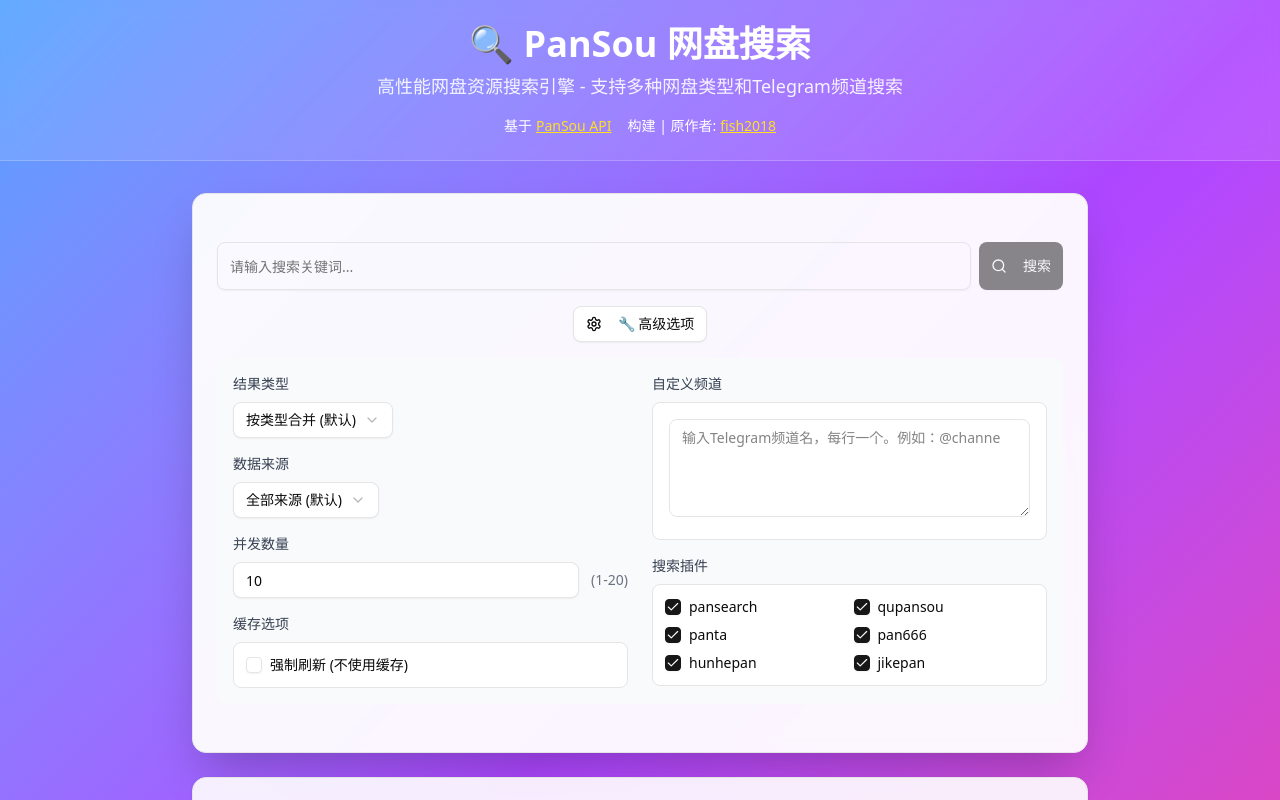
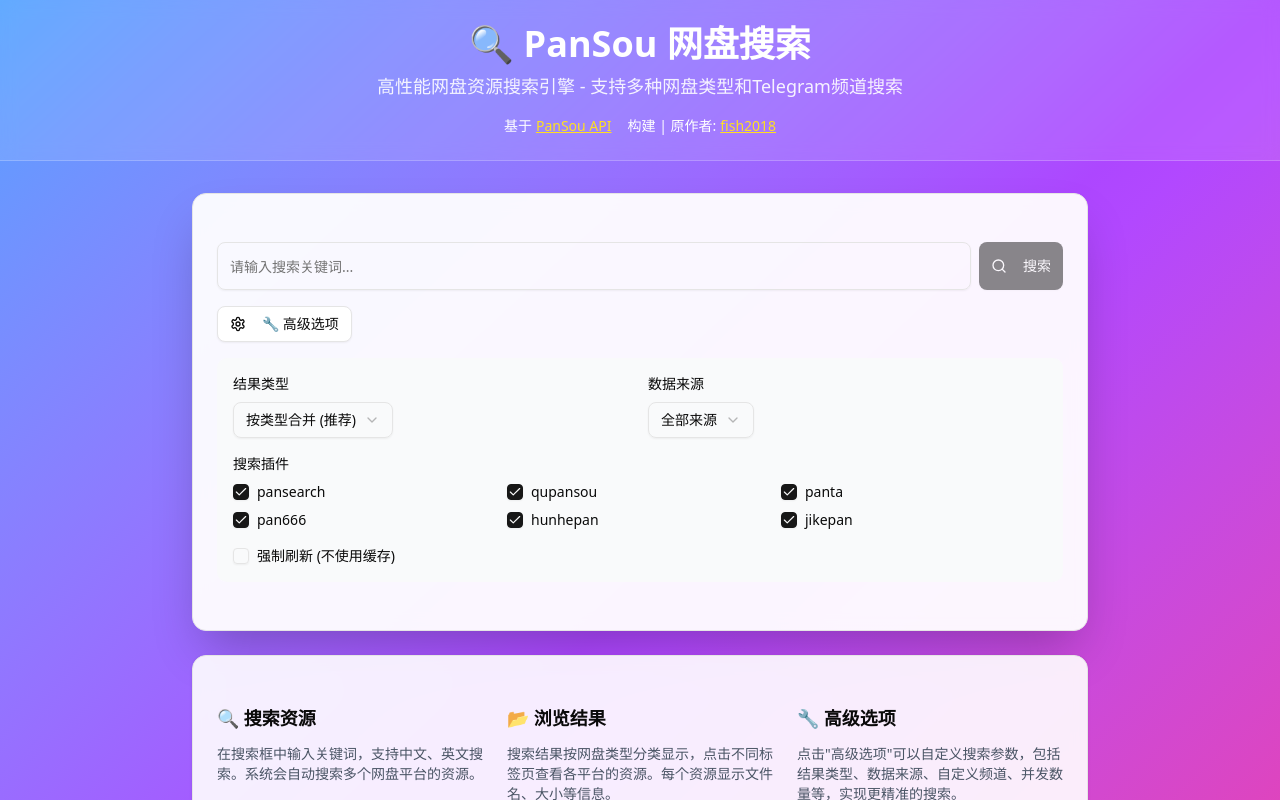
Before and after one commit to 51sky/Pansou123, a React (Vite) app: page / in a window 1280 px wide. Both pictures are taken after a click on the button "🔧 高级选项". Shown: the top 800 px of the page. Built offline with nearby package versions, Linux system fonts and the light colour scheme.

Commit message:
Update App.jsx

```diff
--- a/src/App.jsx
+++ b/src/App.jsx
@@ -1,5 +1,5 @@
 import { useState } from 'react'
-import { Search, Settings, Loader2, ExternalLink, Copy, Clock, Tag, File } from 'lucide-react'
+import { Search, Settings, Loader2, ExternalLink, Copy, Clock, Tag } from 'lucide-react'
 import { Button } from '@/components/ui/button.jsx'
 import { Input } from '@/components/ui/input.jsx'
 import { Card, CardContent, CardHeader, CardTitle } from '@/components/ui/card.jsx'
@@ -20,8 +20,7 @@
     src: 'all',
     plugins: ['pansearch', 'qupansou', 'panta', 'pan666', 'hunhepan', 'jikepan'],
     refresh: false,
-    conc: 10,
-    channels: '' // 新增自定义频道字段
+    conc: 10
   })
 
   const pluginOptions = [
@@ -101,14 +100,14 @@
     },
     magnet: {
       name: '磁力链接',
-      icon: '🧲', // 磁力链接图标更新
+      icon: '🧲',
       color: 'bg-gray-500',
       textColor: 'text-gray-700',
       bgColor: 'bg-gray-50'
     },
     ed2k: {
       name: '电驴链接',
-      icon: '🔗', // 电驴链接图标更新
+      icon: '🔗',
       color: 'bg-slate-500',
       textColor: 'text-slate-700',
       bgColor: 'bg-slate-50'
@@ -125,15 +124,6 @@
     }
   }
 
-  // 文件大小格式化函数
-  const formatSize = (bytes) => {
-    if (bytes === 0) return '未知大小'
-    if (bytes < 1024) return `${bytes} B`
-    if (bytes < 1024 * 1024) return `${(bytes / 1024).toFixed(2)} KB`
-    if (bytes < 1024 * 1024 * 1024) return `${(bytes / (1024 * 1024)).toFixed(2)} MB`
-    return `${(bytes / (1024 * 1024 * 1024)).toFixed(2)} GB`
-  }
-
   const handleSearch = async () => {
     if (!searchQuery.trim()) return
 
@@ -144,15 +134,14 @@
         refresh: advancedOptions.refresh.toString(),
         res: advancedOptions.res,
         src: advancedOptions.src,
-        plugins: advancedOptions.plugins.join(','),
-        conc: advancedOptions.conc.toString(),
-        channel: advancedOptions.channels.split('\n').filter(Boolean).join(',') // 新增频道参数
+        plugins: advancedOptions.plugins.join(',')
       })
 
       const response = await fetch(`http://195.133.5.152:1234/api/search?${params}`)
       const data = await response.json()
 
       if (response.ok && data.code === 0) {
+        // API返回格式为 {code: 0, message: "success", data: {...}}
         setSearchResults(data.data)
       } else {
         console.error('搜索失败:', data.message)
@@ -242,116 +231,49 @@
               </Button>
             </div>
 
-            {/* Advanced Options - 修改此处使按钮居中 */}
+            {/* Advanced Options */}
             <Collapsible open={showAdvanced} onOpenChange={setShowAdvanced}>
-              <div className="flex justify-center"> {/* 添加此div使按钮居中 */}
               <CollapsibleTrigger asChild>
-                  <Button variant="outline" className="mb-4 flex justify-center items-center">
+                <Button variant="outline" className="mb-4">
                   <Settings className="w-4 h-4 mr-2" />
                   🔧 高级选项
                 </Button>
               </CollapsibleTrigger>
-              </div>
               <CollapsibleContent className="space-y-4 p-4 bg-gray-50 rounded-lg">
-                {/* 网格布局美化高级选项 */}
-                <div className="grid grid-cols-1 md:grid-cols-2 gap-6">
-                  {/* 左侧列 */}
-                  <div className="space-y-4">
-                    {/* 结果类型分组 */}
-                    <div className="space-y-2">
-                      <h3 className="text-sm font-medium text-gray-700">结果类型</h3>
-                      <Select
-                        value={advancedOptions.res}
-                        onValueChange={(value) => setAdvancedOptions(prev => ({ ...prev, res: value }))}
-                        className="w-full"
-                      >
-                        <SelectTrigger className="bg-white">
-                          <SelectValue placeholder="选择结果类型" />
+                <div className="grid grid-cols-1 md:grid-cols-2 gap-4">
+                  <div>
+                    <label className="block text-sm font-medium mb-2">结果类型</label>
+                    <Select value={advancedOptions.res} onValueChange={(value) =>
+                      setAdvancedOptions(prev => ({ ...prev, res: value }))}>
+                      <SelectTrigger>
+                        <SelectValue />
                       </SelectTrigger>
                       <SelectContent>
-                          <SelectItem value="merge">按类型合并 (默认)</SelectItem>
+                        <SelectItem value="merge">按类型合并 (推荐)</SelectItem>
                         <SelectItem value="all">全部结果</SelectItem>
                         <SelectItem value="results">仅结果列表</SelectItem>
                       </SelectContent>
                     </Select>
                   </div>
-
-                    {/* 数据来源分组 */}
-                    <div className="space-y-2">
-                      <h3 className="text-sm font-medium text-gray-700">数据来源</h3>
-                      <Select
-                        value={advancedOptions.src}
-                        onValueChange={(value) => setAdvancedOptions(prev => ({ ...prev, src: value }))}
-                        className="w-full"
-                      >
-                        <SelectTrigger className="bg-white">
-                          <SelectValue placeholder="选择数据来源" />
+                  <div>
+                    <label className="block text-sm font-medium mb-2">数据来源</label>
+                    <Select value={advancedOptions.src} onValueChange={(value) =>
+                      setAdvancedOptions(prev => ({ ...prev, src: value }))}>
+                      <SelectTrigger>
+                        <SelectValue />
                       </SelectTrigger>
                       <SelectContent>
-                          <SelectItem value="all">全部来源 (默认)</SelectItem>
+                        <SelectItem value="all">全部来源</SelectItem>
                         <SelectItem value="tg">仅Telegram</SelectItem>
                         <SelectItem value="plugin">仅插件</SelectItem>
                       </SelectContent>
                     </Select>
                   </div>
-
-                    {/* 并发数量分组 */}
-                    <div className="space-y-2">
-                      <h3 className="text-sm font-medium text-gray-700">并发数量</h3>
-                      <div className="flex items-center gap-3">
-                        <Input
-                          type="number"
-                          min="1"
-                          max="20"
-                          value={advancedOptions.conc}
-                          onChange={(e) => {
-                            const value = parseInt(e.target.value) || 10;
-                            setAdvancedOptions(prev => ({
-                              ...prev,
-                              conc: Math.min(20, Math.max(1, value))
-                            }))
-                          }}
-                          className="flex-1 bg-white"
-                        />
-                        <span className="text-sm text-gray-500">(1-20)</span>
-                      </div>
                 </div>
 
-                    {/* 强制刷新 */}
-                    <div className="space-y-2">
-                      <h3 className="text-sm font-medium text-gray-700">缓存选项</h3>
-                      <div className="flex items-center space-x-2 bg-white p-3 rounded-md border">
-                        <Checkbox
-                          id="refresh"
-                          checked={advancedOptions.refresh}
-                          onCheckedChange={(checked) =>
-                            setAdvancedOptions(prev => ({ ...prev, refresh: checked }))}
-                        />
-                        <label htmlFor="refresh" className="text-sm">强制刷新 (不使用缓存)</label>
-                      </div>
-                    </div>
-                  </div>
-
-                  {/* 右侧列 */}
-                  <div className="space-y-4">
-                    {/* 自定义频道 */}
-                    <div className="space-y-2">
-                      <h3 className="text-sm font-medium text-gray-700">自定义频道</h3>
-                      <div className="bg-white p-4 rounded-md border">
-                        <textarea
-                          value={advancedOptions.channels}
-                          onChange={(e) => setAdvancedOptions(prev => ({ ...prev, channels: e.target.value }))}
-                          rows={4}
-                          className="w-full px-3 py-2 text-sm border rounded-md"
-                          placeholder="输入Telegram频道名，每行一个。例如：@channe"
-                        />
-                      </div>
-                    </div>
-
-                    {/* 搜索插件 */}
-                    <div className="space-y-2">
-                      <h3 className="text-sm font-medium text-gray-700">搜索插件</h3>
-                      <div className="grid grid-cols-2 gap-2 bg-white p-3 rounded-md border">
+                <div>
+                  <label className="block text-sm font-medium mb-2">搜索插件</label>
+                  <div className="grid grid-cols-2 md:grid-cols-3 gap-2">
                     {pluginOptions.map(plugin => (
                       <div key={plugin} className="flex items-center space-x-2">
                         <Checkbox
@@ -364,7 +286,15 @@
                     ))}
                   </div>
                 </div>
-                  </div>
+
+                <div className="flex items-center space-x-2">
+                  <Checkbox
+                    id="refresh"
+                    checked={advancedOptions.refresh}
+                    onCheckedChange={(checked) =>
+                      setAdvancedOptions(prev => ({ ...prev, refresh: checked }))}
+                  />
+                  <label htmlFor="refresh" className="text-sm">强制刷新 (不使用缓存)</label>
                 </div>
               </CollapsibleContent>
             </Collapsible>
@@ -422,15 +352,10 @@
                                   </Badge>
                                 </div>
                                 <h4 className="font-medium text-lg mb-2">{result.note || result.title || '未知资源'}</h4>
-                                <div className="flex flex-wrap items-center gap-4 text-sm text-gray-600 mb-2">
+                                <div className="flex items-center gap-4 text-sm text-gray-600 mb-2">
                                   <div className="flex items-center gap-1">
                                     <Clock className="w-4 h-4" />
                                     {formatDate(result.datetime)}
-                                  </div>
-                                  {/* 添加文件大小显示 */}
-                                  <div className="flex items-center gap-1">
-                                    <File className="w-4 h-4" />
-                                    {formatSize(result.size)}
                                   </div>
                                   {result.channel && (
                                     <div className="flex items-center gap-1">
```
Lines whose indentation alone changed are shown as unchanged.
